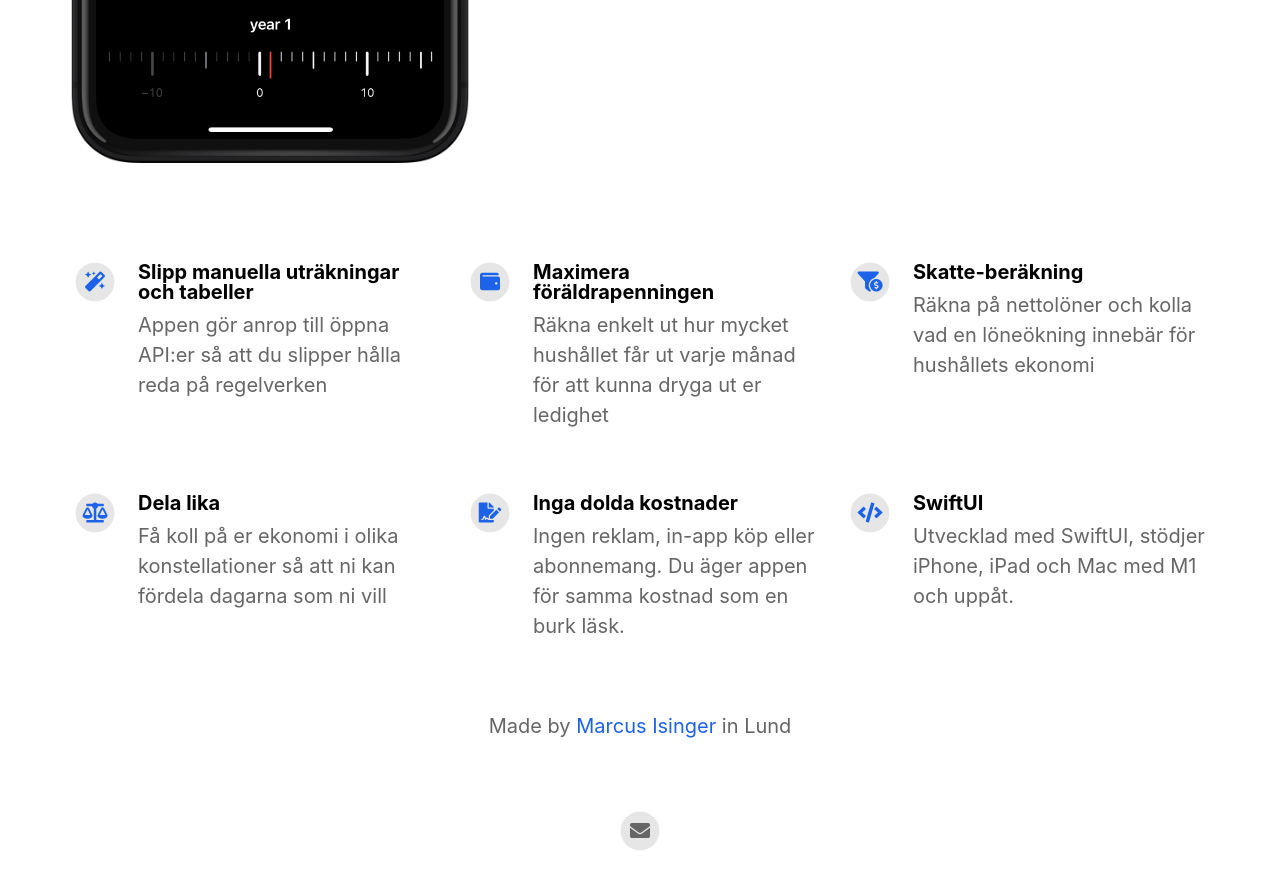
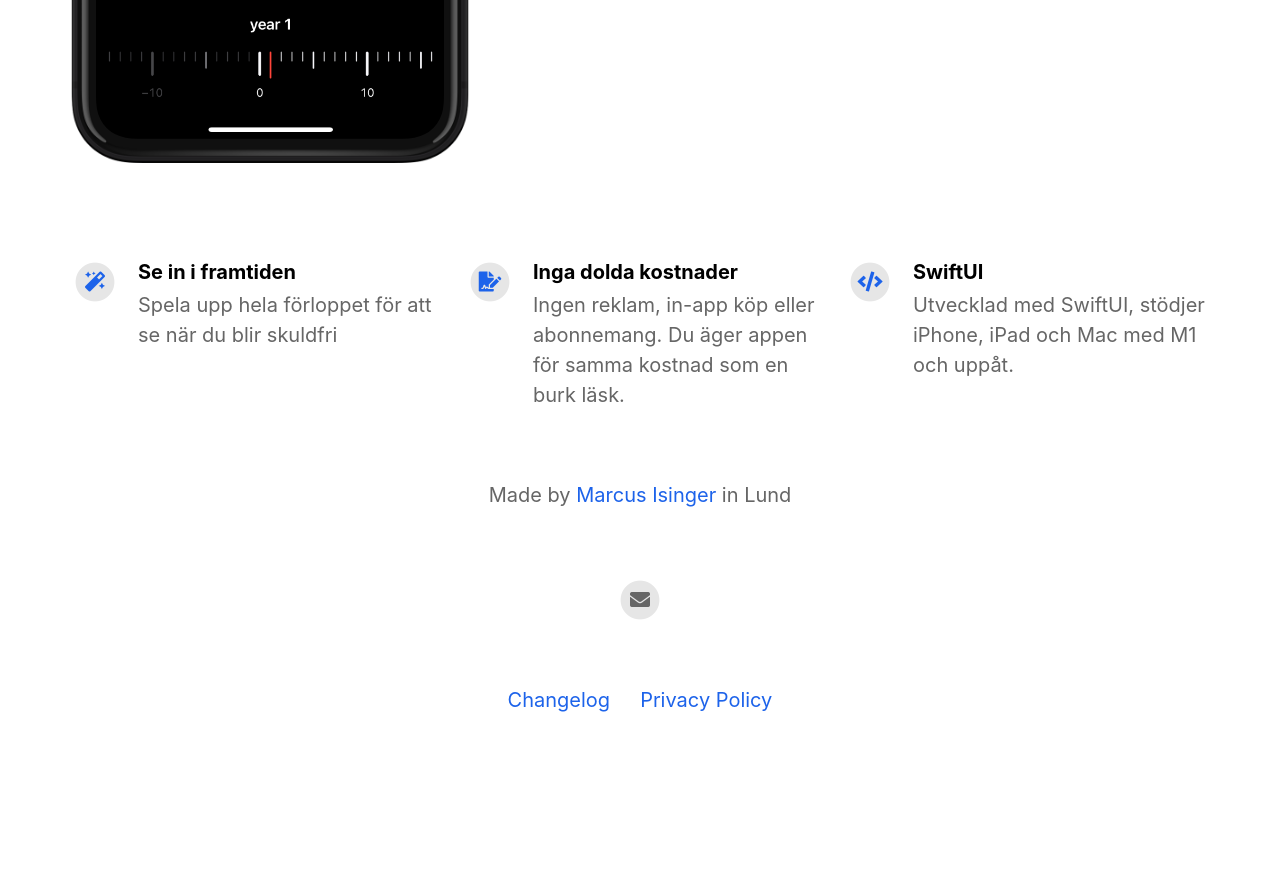
Before and after one commit to marcusisinger/loanapp, a Jekyll site: the page built from index.html, in a window 1280 px wide and 900 px high, scrolled down 822 px. Shown: the top 889 px of the window. Built offline with Jekyll 4.4.1, drawn with Linux system fonts in a browser that asks for light colours; nearby versions of some CDN libraries; after the commit the page ends 1602 px from its top, so only the background shows below that.

Commit message:
Update _config.yml

```diff
--- a/_config.yml
+++ b/_config.yml
@@ -36,21 +36,9 @@ mastodon_link                             :
 # Feature List                            Edit, add or remove features to be presented.
 features                                  :
 
-  - title                                 : Slipp manuella uträkningar och tabeller
-    description                           : Appen gör anrop till öppna API:er så att du slipper hålla reda på regelverken
+  - title                                 : Se in i framtiden
+    description                           : Spela upp hela förloppet för att se när du blir skuldfri
     fontawesome_icon_name                 : magic
-
-  - title                                 : Maximera föräldrapenningen
-    description                           : Räkna enkelt ut hur mycket hushållet får ut varje månad för att kunna dryga ut er ledighet
-    fontawesome_icon_name                 : wallet
-
-  - title                                 : Skatte-beräkning
-    description                           : Räkna på nettolöner och kolla vad en löneökning innebär för hushållets ekonomi
-    fontawesome_icon_name                 : funnel-dollar
-
-  - title                                 : Dela lika
-    description                           : Få koll på er ekonomi i olika konstellationer så att ni kan fördela dagarna som ni vill
-    fontawesome_icon_name                 : balance-scale
 
   - title                                 : Inga dolda kostnader
     description                           : Ingen reklam, in-app köp eller abonnemang. Du äger appen för samma kostnad som en burk läsk.
```
